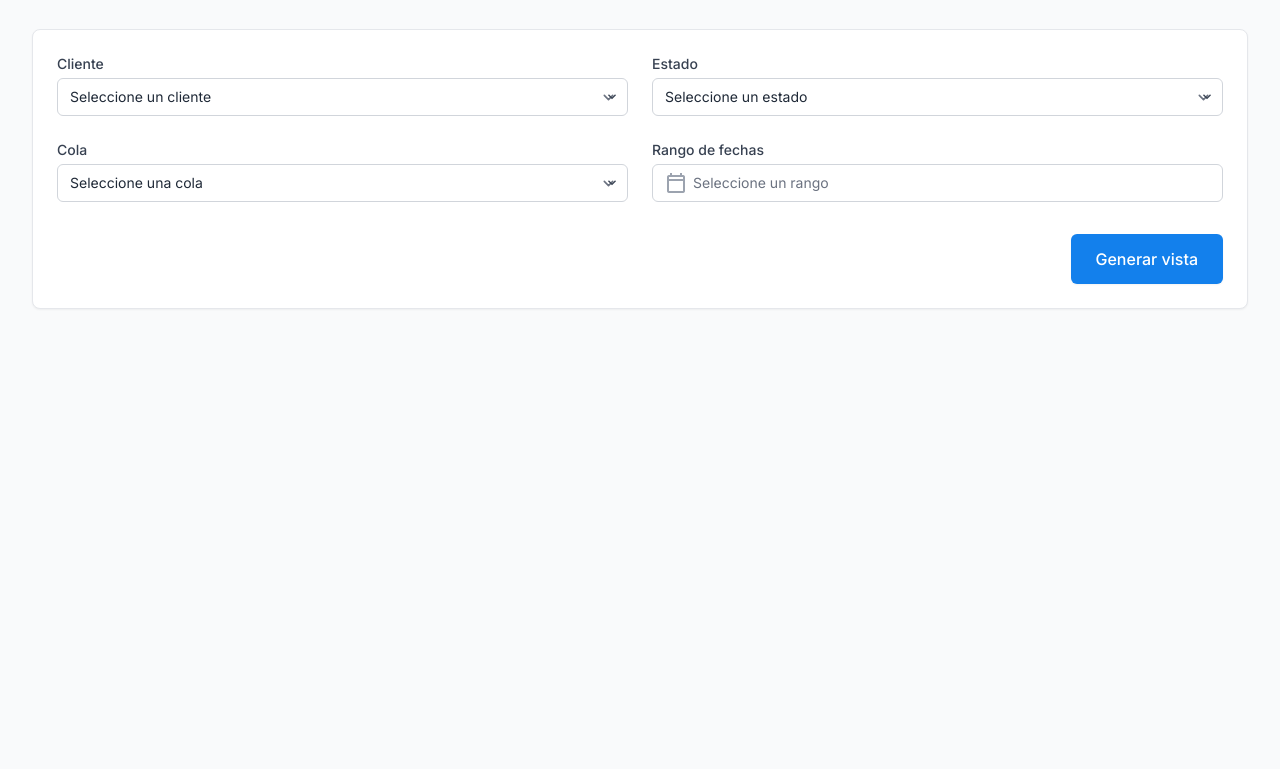
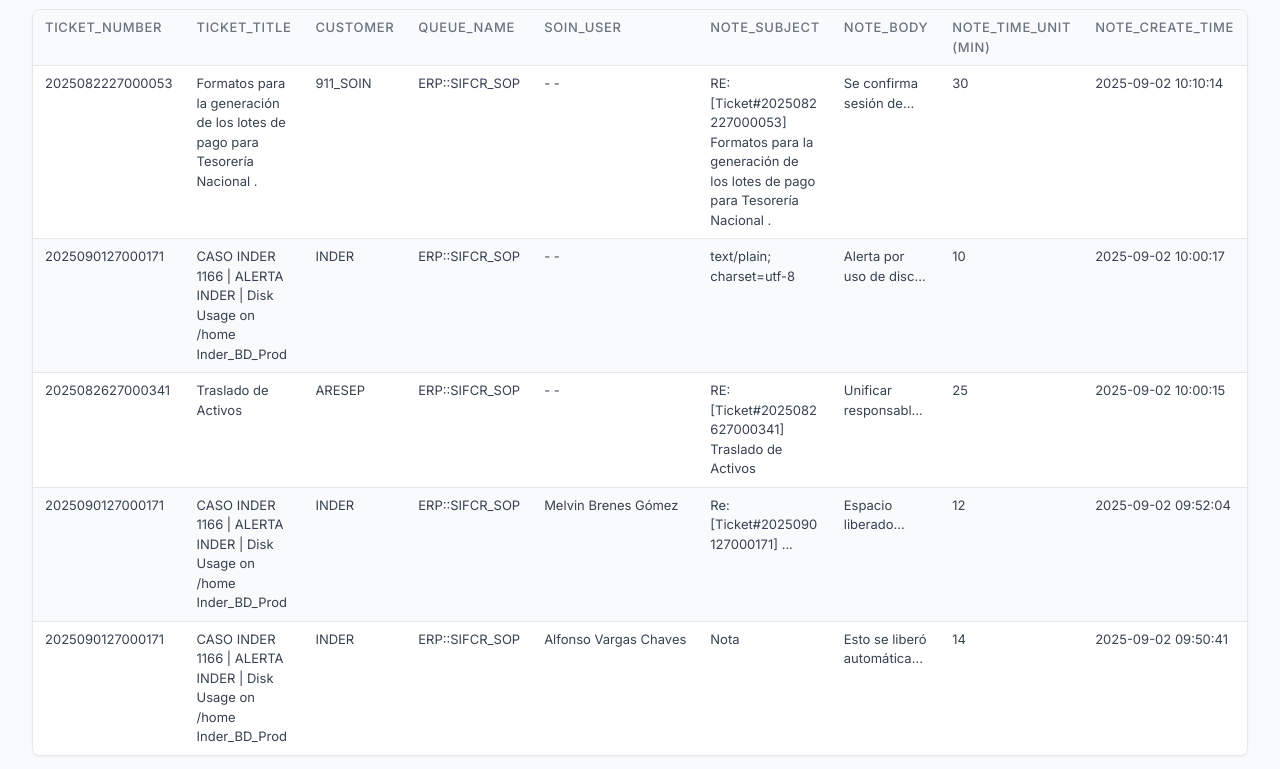
Before and after one commit to BrayanD17/web-desing-soin, a plain HTML site: page index.html in a window 1280 px wide. Shown: the part 176-945 px from the top of the page. Before the commit the page ends 800 px from the top, so only its background shows below. Drawn offline with nearby package versions, Linux system fonts and the light colour scheme.

Commit message:
Update para previsualizacion

```diff
--- a/app.js
+++ b/app.js
@@ -156,19 +156,19 @@ const renderRows = (data) =>
     .map(
       (r, i) => `
       <tr class="${i % 2 ? "bg-gray-50" : ""} hover:bg-gray-100">
-        <td class="td font-medium text-gray-900">${escapeHtml(r.ticket_number)}</td>
-        <td class="td">${escapeHtml(r.ticket_title)}</td>
-        <td class="td">${escapeHtml(r.customer)}</td>
-        <td class="td">${escapeHtml(r.queue_name)}</td>
-        <td class="td">${escapeHtml(r.soin_user)}</td>
-        <td class="td">${escapeHtml(r.note_subject)}</td>
-        <td class="td">
-          <p class="line-clamp-2" title="${escapeHtml(r.note_body)}">${escapeHtml(r.note_body)}</p>
+        <td class="td col-number">${escapeHtml(r.ticket_number)}</td>
+        <td class="td col-title wrap">${escapeHtml(r.ticket_title)}</td>
+        <td class="td col-customer">${escapeHtml(r.customer)}</td>
+        <td class="td col-queue">${escapeHtml(r.queue_name)}</td>
+        <td class="td col-user">${escapeHtml(r.soin_user)}</td>
+        <td class="td col-subject wrap">${escapeHtml(r.note_subject)}</td>
+        <td class="td col-body wrap">
+        <p class="line-clamp-2" title="${escapeHtml(r.note_body)}">${escapeHtml(r.note_body)}</p>
         </td>
-        <td class="td">${Number(r.note_time_unit) || 0}</td>
-        <td class="td">${escapeHtml(r.note_create_time)}</td>
-        <td class="td">${stateBadge(r.ticket_state)}</td>
-        <td class="td">${escapeHtml(r.ticket_create_time)}</td>
+        <td class="td col-timeunit">${Number(r.note_time_unit) || 0}</td>
+        <td class="td col-notecreated">${escapeHtml(r.note_create_time)}</td>
+        <td class="td col-state">${stateBadge(r.ticket_state)}</td>
+        <td class="td col-created">${escapeHtml(r.ticket_create_time)}</td>
       </tr>
     `
     )
@@ -213,29 +213,29 @@ const download = (filename, text) => {
 
 // --- Eventos / Init ---
 document.addEventListener("DOMContentLoaded", () => {
-  const filtersView = document.getElementById("filtersView");
+  // Asegura que la vista de previsualización esté visible
   const previewView = document.getElementById("previewView");
+  if (previewView && previewView.classList.contains("hidden")) {
+    previewView.classList.remove("hidden");
+  }
+
+  // Renderizar 5 filas (ajusta si quieres otro número)
   const previewBody = document.getElementById("previewBody");
-  const btnGenerar = document.getElementById("btnGenerarVista");
-  const btnVolver = document.getElementById("btnVolverFiltros");
+  const resultCount = document.getElementById("resultCount");
+  if (previewBody) {
+    const firstRows = rows.slice(0, 5);
+    previewBody.innerHTML = renderRows(firstRows);
+    if (resultCount) {
+      resultCount.textContent = `Mostrando ${firstRows.length} de ${rows.length} registros`;
+    }
+  }
+
+  // Exportar data completa
   const btnExportar = document.getElementById("btnExportar");
-  const resultCount = document.getElementById("resultCount");
-
-    btnGenerar.addEventListener("click", () => {
-        const firstRows = rows.slice(0, 5); // solo 5 filas
-        previewBody.innerHTML = renderRows(firstRows);
-        resultCount.textContent = `Mostrando ${firstRows.length} de ${rows.length} registros`;
-        filtersView.classList.add("hidden");
-        previewView.classList.remove("hidden");
+  if (btnExportar) {
+    btnExportar.addEventListener("click", () => {
+      const csv = toCSV(rows);
+      download("soin_preview.csv", csv);
     });
-
-  btnVolver?.addEventListener("click", () => {
-    previewView.classList.add("hidden");
-    filtersView.classList.remove("hidden");
-  });
-
-  btnExportar?.addEventListener("click", () => {
-    const csv = toCSV(rows);
-    download("soin_preview.csv", csv);
-  });
+  }
 });
--- a/index.css
+++ b/index.css
@@ -57,3 +57,72 @@ table th, table td {
   padding-left: 1.25rem; /* px-5 */
   padding-right: 1.25rem;
 }
+
+/* --- Ajustes para ver la tabla completa en ancho --- */
+
+/* 1) Contenedor de página ancho completo */
+.page-container {
+  max-width: 100%;
+  width: 100%;
+}
+
+/* 2) La tabla ocupa todo el ancho y se optimiza para caber */
+.table-fit {
+  width: 100%;
+  table-layout: auto;          /* que calcule anchos según contenido */
+  border-collapse: collapse;
+}
+
+/* Padding y tamaño de fuente más compactos para ganar espacio */
+.table-fit th,
+.table-fit td {
+  padding: 0.5rem 0.75rem;     /* más compacto que 0.75/1rem */
+  font-size: 0.8125rem;        /* ~13px */
+  vertical-align: top;
+}
+
+/* 3) En columnas largas, permite salto de línea */
+.table-fit .wrap {
+  white-space: normal;
+  word-break: break-word;
+  overflow-wrap: anywhere;
+}
+
+/* Columnas que conviene mantener en una sola línea */
+.col-number,
+.col-customer,
+.col-queue,
+.col-user,
+.col-state,
+.col-timeunit,
+.col-created,
+.col-notecreated {
+  white-space: nowrap;
+}
+
+/* Limitar ancho de columnas verbosas en distintos tamaños */
+.col-title,
+.col-subject {
+  max-width: 36ch;
+}
+.col-body {
+  max-width: 48ch;
+}
+
+@media (min-width: 1280px) {
+  .col-title,
+  .col-subject {
+    max-width: 48ch;
+  }
+  .col-body {
+    max-width: 64ch;
+  }
+}
+
+/* Encabezado pegajoso (opcional) */
+thead th {
+  position: sticky;
+  top: 0;
+  background: #f9fafb;
+  z-index: 1;
+}
--- a/index.html
+++ b/index.html
@@ -45,8 +45,9 @@
 
     <!-- Main -->
     <main class="flex-grow bg-gray-50 py-10">
-      <div class="mx-auto max-w-7xl px-4 sm:px-6 lg:px-8">
+      <div class="mx-auto page-container px-4 sm:px-6 lg:px-8">
         <!-- Pantalla 1: Filtros -->
+        <!--
         <section id="filtersView">
           <div class="mb-8 text-center">
             <h2 class="text-3xl font-bold tracking-tight text-gray-900">Filtros de búsqueda</h2>
@@ -55,7 +56,6 @@
 
           <div class="rounded-lg border border-gray-200 bg-white p-6 shadow-sm">
             <div class="grid grid-cols-1 gap-6 sm:grid-cols-2">
-              <!-- Cliente -->
               <div>
                 <label class="block text-sm font-medium text-gray-700" for="cliente">Cliente</label>
                 <div class="relative mt-1">
@@ -72,7 +72,6 @@
                 </div>
               </div>
 
-              <!-- Estado -->
               <div>
                 <label class="block text-sm font-medium text-gray-700" for="estado">Estado</label>
                 <div class="relative mt-1">
@@ -89,7 +88,6 @@
                 </div>
               </div>
 
-              <!-- Cola -->
               <div>
                 <label class="block text-sm font-medium text-gray-700" for="cola">Cola</label>
                 <div class="relative mt-1">
@@ -108,7 +106,6 @@
                 </div>
               </div>
 
-              <!-- Rango de fechas -->
               <div>
                 <label class="block text-sm font-medium text-gray-700" for="date-range">Rango de fechas</label>
                 <div class="relative mt-1">
@@ -130,9 +127,10 @@
             </div>
           </div>
         </section>
+        -->
+        <!-- Pantalla 2: Previsualización -->
+        <section id="previewView"><!-- class="hidden" -->
 
-        <!-- Pantalla 2: Previsualización -->
-        <section id="previewView" class="hidden">
           <div class="mb-6 flex items-center justify-between">
             <div>
               <h2 class="text-2xl font-bold text-gray-900">Previsualización de resultados</h2>
@@ -151,7 +149,7 @@
           </div>
 
           <div class="overflow-x-auto rounded-lg border border-gray-200 bg-white shadow-sm">
-            <table class="min-w-full divide-y divide-gray-200">
+            <table class="min-w-full divide-y divide-gray-200 table-fit">
               <thead class="bg-gray-50">
                 <tr>
                   <th class="th">ticket_number</th>
```
